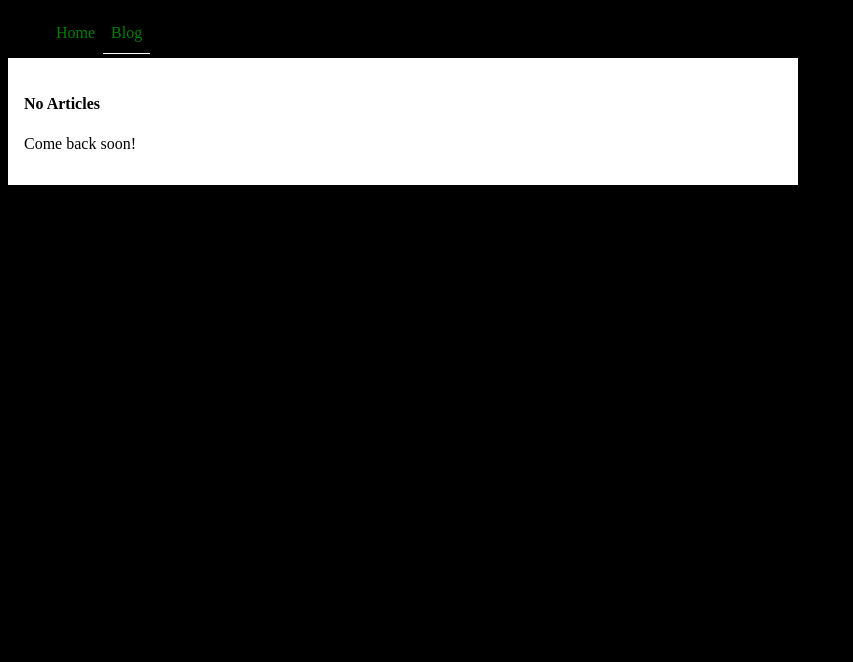
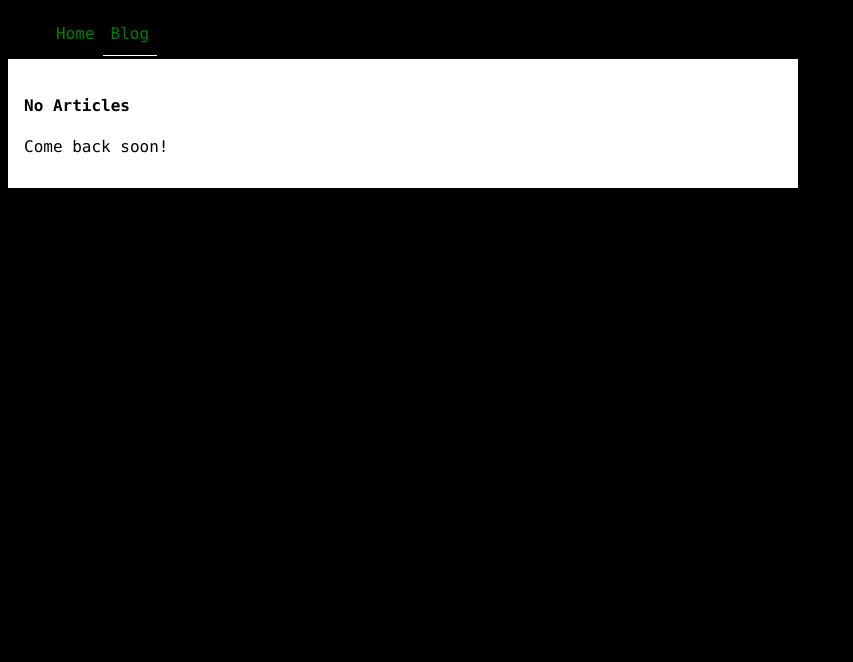
Before and after one commit to a1arias/goro, a Django app: page /articles/ in a window 1280 px wide. Shown: the top 662 px of the page, without its empty margins (0-853 px from the left). Run offline with Django 3.2, Linux system fonts and the light colour scheme; data that the repository does not hold is empty.

Commit message:
changed font for more hackerish feel

```diff
--- a/goro/static/goro/style.css
+++ b/goro/static/goro/style.css
@@ -1,5 +1,6 @@
 body {
     background: black;
+		font-family: "Lucida Console", Monaco, monospace;
 }
 
 #navbar li a {
```
